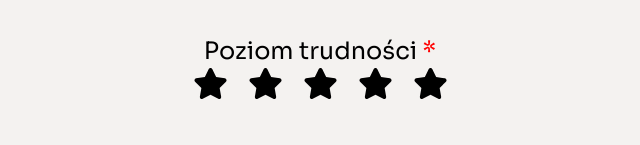
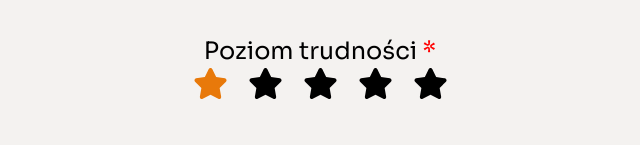
Before and after one commit to PiotrO9/YourRecipe, a Vue app: page /adding in a window 1280 px wide. Shown: the part 184-329 px from the top of the page, without its empty margins (320-960 px from the left). Built offline with nearby package versions, Linux system fonts and the light colour scheme.

Commit message:
Add hover effect of star selection

```diff
--- a/src/components/Common-components/SetStar.vue
+++ b/src/components/Common-components/SetStar.vue
@@ -1,8 +1,7 @@
 <template>
-    <div class="SetStar">
-        <fa icon="fa-solid fa-star"
-            @mouseenter="HandleStarHover"
-            @click="HandleStarClick"/>
+    <div class="SetStar" >
+        <fa icon="fa-solid fa-star" :class="{ gold: StarState}"
+            @mouseenter="HandleStarHover"/>
     </div>
 </template>
 
@@ -10,21 +9,18 @@
 import { defineComponent } from 'vue';
 export default defineComponent ({
     props: {
-        StarClick: {
+        StarHover: {
             type: Function,
             required: true
         },
-        StarHover: {
-            type: Function,
+        StarState: {
+            type: Boolean,
             required: true
         }
     },
     methods: {
         HandleStarHover() {
-            this.StarHover(1)
-        },
-        HandleStarClick() {
-            this.StarClick(2)
+            this.StarHover(this.$.vnode.key)
         }
     }
 })
@@ -38,6 +34,7 @@ export default defineComponent ({
 
     svg {
         @include SquareSize(100%);
+        cursor: pointer;
 
         &.gold {
             color: $Orange;
--- a/src/views/AddingRecipeView.vue
+++ b/src/views/AddingRecipeView.vue
@@ -11,16 +11,10 @@
     <div class="mainContent__difficulty">
       <p>Poziom trudności <span>*</span></p>
       <div class="mainContent__difficulty--stars">
-        <SetStar :StarHover="HandleStarHover"
-                :StarClick="HandleStarClick"/>
-        <SetStar :StarHover="HandleStarHover"
-                :StarClick="HandleStarClick"/>
-        <SetStar :StarHover="HandleStarHover"
-                :StarClick="HandleStarClick"/>
-        <SetStar :StarHover="HandleStarHover"
-                :StarClick="HandleStarClick"/>
-        <SetStar :StarHover="HandleStarHover"
-                :StarClick="HandleStarClick"/>
+        <SetStar v-for="i in 5"
+                :key="i"
+                :StarHover="HandleStarHover"
+                :StarState="StarsSelected[i - 1]"/>
       </div>
     </div>
     <div class="mainContent__time">
@@ -58,13 +52,19 @@ export default defineComponent ({
     SetStar,
     AddIngredient
   },
-  data(): { Ingredients:Ingredient[] } {
+  data(): { Ingredients:Ingredient[], StarsSelected: Boolean[] } {
     return {
-      Ingredients: []
+      Ingredients: [],
+      StarsSelected: [true, false, false, false, false]
     }
   },
   methods: {
     HandleStarHover(starNumber: number) {
+      this.StarsSelected.fill(false)
+
+      for(let i = 0; i < starNumber; i++) {
+        this.StarsSelected[i] = true
+      }
       console.log(starNumber)
     },
     HandleStarClick(starNumber: number) {
```
